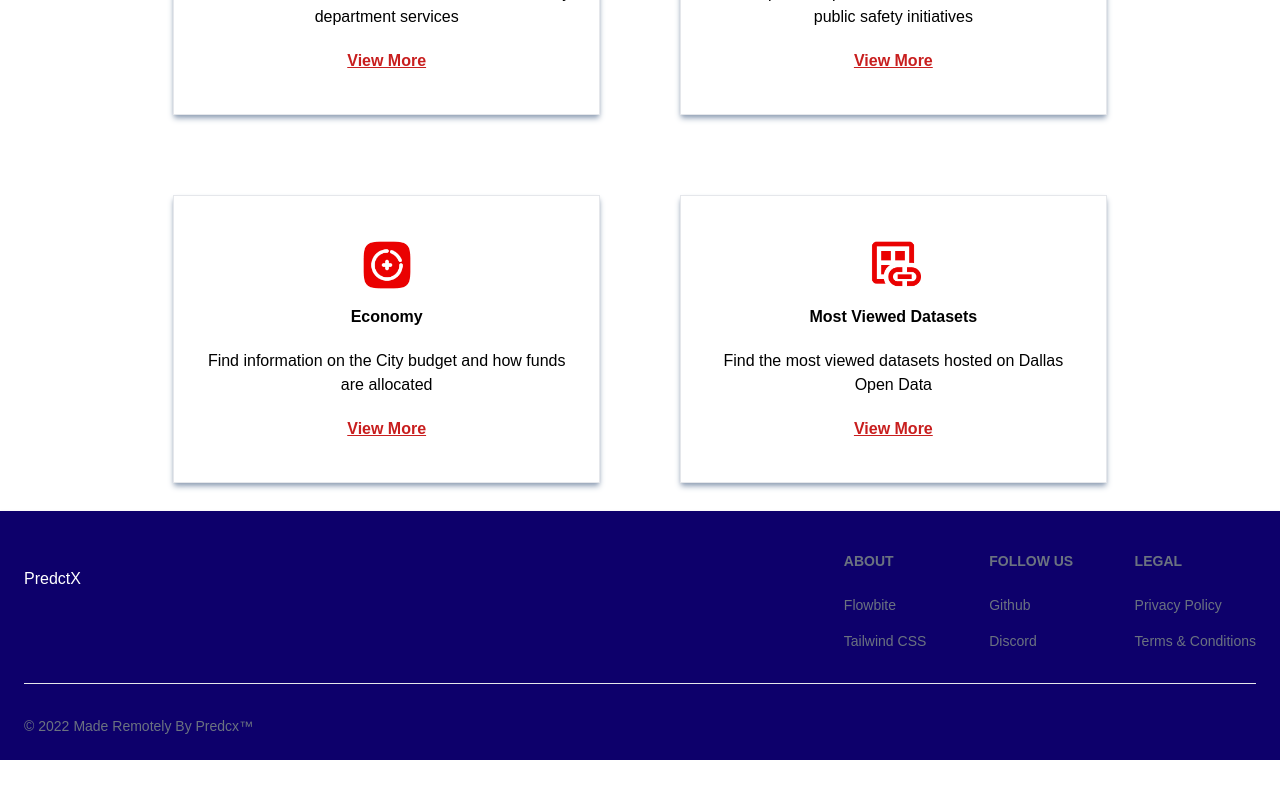
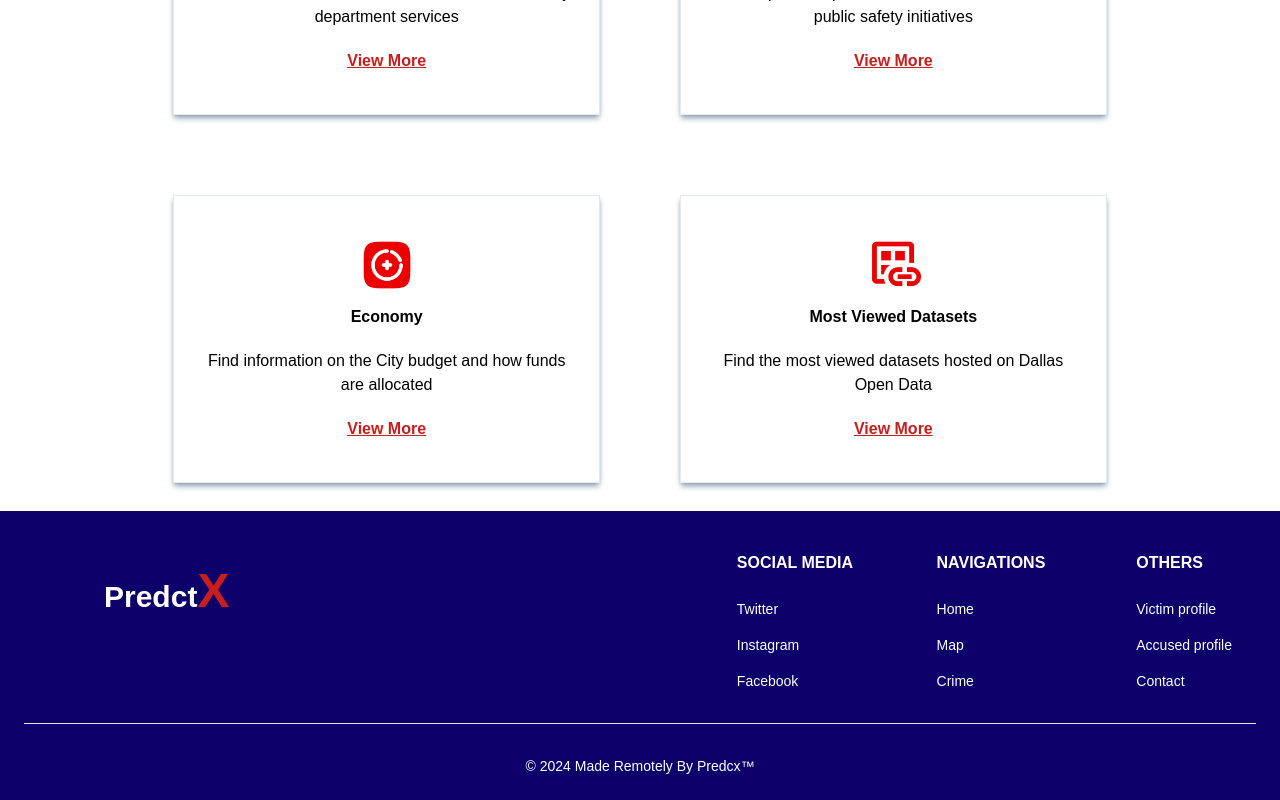
Before and after one commit to securedapp-github/PredictX, a React (Create React App) app in the folder frontend/: page / in a window 1280 px wide. Shown: the part 3149-3949 px from the top of the page. Before the commit the page ends 3909 px from the top, so only its background shows below. Built offline with nearby package versions, Linux system fonts and the light colour scheme.

Commit message:
Footer completed

```diff
--- a/frontend/src/Components/Footer.js
+++ b/frontend/src/Components/Footer.js
@@ -13,35 +13,38 @@ function NewFooter() {
             //   alt="Flowbite Logo"
             //   name="PredctX"
             />
-          <h1 className="text-white">PredctX</h1>
+          <h1 className="text-white mb-10  lg:ml-10 xl:ml-20 font-bold text-3xl">Predct<span className="text-5xl font-semibold text-red-700">X</span></h1>
           </div>
-          <div className="grid grid-cols-2 gap-8 sm:mt-4 sm:grid-cols-3 sm:gap-6">
+          <div className="grid grid-cols-2 gap-8 sm:mt-4 sm:grid-cols-3 sm:gap-20">
             <div>
-              <Footer.Title color="white" title="about" />
+              <Footer.Title  title="Social Media"  className="text-white font-semibold text-md"/>
               <Footer.LinkGroup col>
-                <Footer.Link href="#">Flowbite</Footer.Link>
-                <Footer.Link href="#">Tailwind CSS</Footer.Link>
+                <Footer.Link href="#" className="text-white font-light">Twitter</Footer.Link>
+                <Footer.Link href="#" className="text-white font-light">Instagram</Footer.Link>
+                <Footer.Link href="#" className="text-white font-light">Facebook</Footer.Link>
               </Footer.LinkGroup>
             </div>
             <div>
-              <Footer.Title title="Follow us" />
+              <Footer.Title title="Navigations" className="text-white font-semibold text-md" />
               <Footer.LinkGroup col>
-                <Footer.Link href="#">Github</Footer.Link>
-                <Footer.Link href="#">Discord</Footer.Link>
+                <Footer.Link href="#" className="text-white font-light">Home</Footer.Link>
+                <Footer.Link href="#" className="text-white font-light">Map</Footer.Link>
+                <Footer.Link href="#" className="text-white font-light">Crime</Footer.Link>
               </Footer.LinkGroup>
             </div>
             <div>
-              <Footer.Title title="Legal" />
+              <Footer.Title title="Others"  className="text-white font-semibold text-md"/>
               <Footer.LinkGroup col>
-                <Footer.Link href="#">Privacy Policy</Footer.Link>
-                <Footer.Link href="#">Terms &amp; Conditions</Footer.Link>
+                <Footer.Link href="#" className="text-white font-light">Victim profile</Footer.Link>
+                <Footer.Link href="#" className="text-white font-light">Accused profile</Footer.Link>
+                <Footer.Link href="#" className="text-white font-light">Contact</Footer.Link>
               </Footer.LinkGroup>
             </div>
           </div>
         </div>
         <Footer.Divider />
-        <div className="w-full sm:flex sm:items-center sm:justify-between">
-          <Footer.Copyright href="#" by="Made Remotely By Predcx™" year={2022} />
+        <div className="w-full flex justify-center items-center ">
+          <Footer.Copyright className="text-white" by="Made Remotely By Predcx™" year={new Date().getFullYear()} />
         </div>
       </div>
     </Footer>
```
